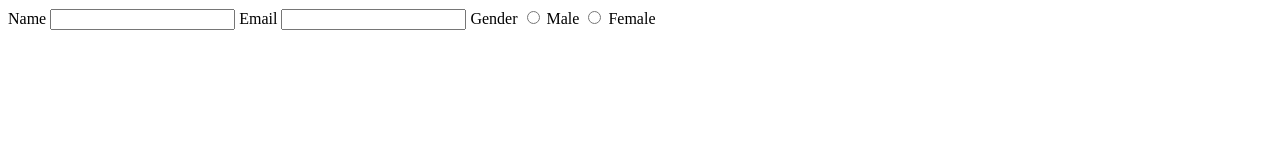
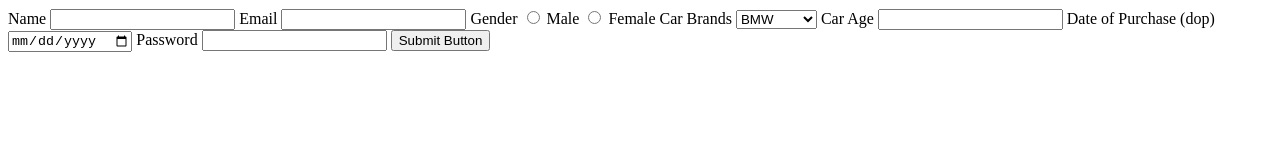
Before and after one commit to acciojob/car-insurance-form-Jaswant26, a website: page main.html in a window 1280 px wide. Drawn offline with Linux system fonts and the light colour scheme.

Commit message:
created a submission

```diff
--- a/main.html
+++ b/main.html
@@ -20,6 +20,19 @@
 	<label for="geender_m">Male</label>
 	<input type="radio" id="gender_f" required>
 	<label for="gender_f">Female</label>
+	<label for="cars">Car Brands</label>
+	<select id="cars">
+		<option value="BMW">BMW</option>
+		<option value="Audi">Audi</option>
+		<option value="Mercedez">Mercedez</option>
+	</select>
+	<label for="carade">Car Age</label>
+	<input type="number" id="carage" required>
+	<label for="drop">Date of Purchase (dop)</label>
+	<input type="date" id="drop" required>
+	<label for="password">Password</label>
+	<input type="password" id="pasaword" required>
+	<button type="submit">Submit Button</button>
 </form>
 </body>
 
```
